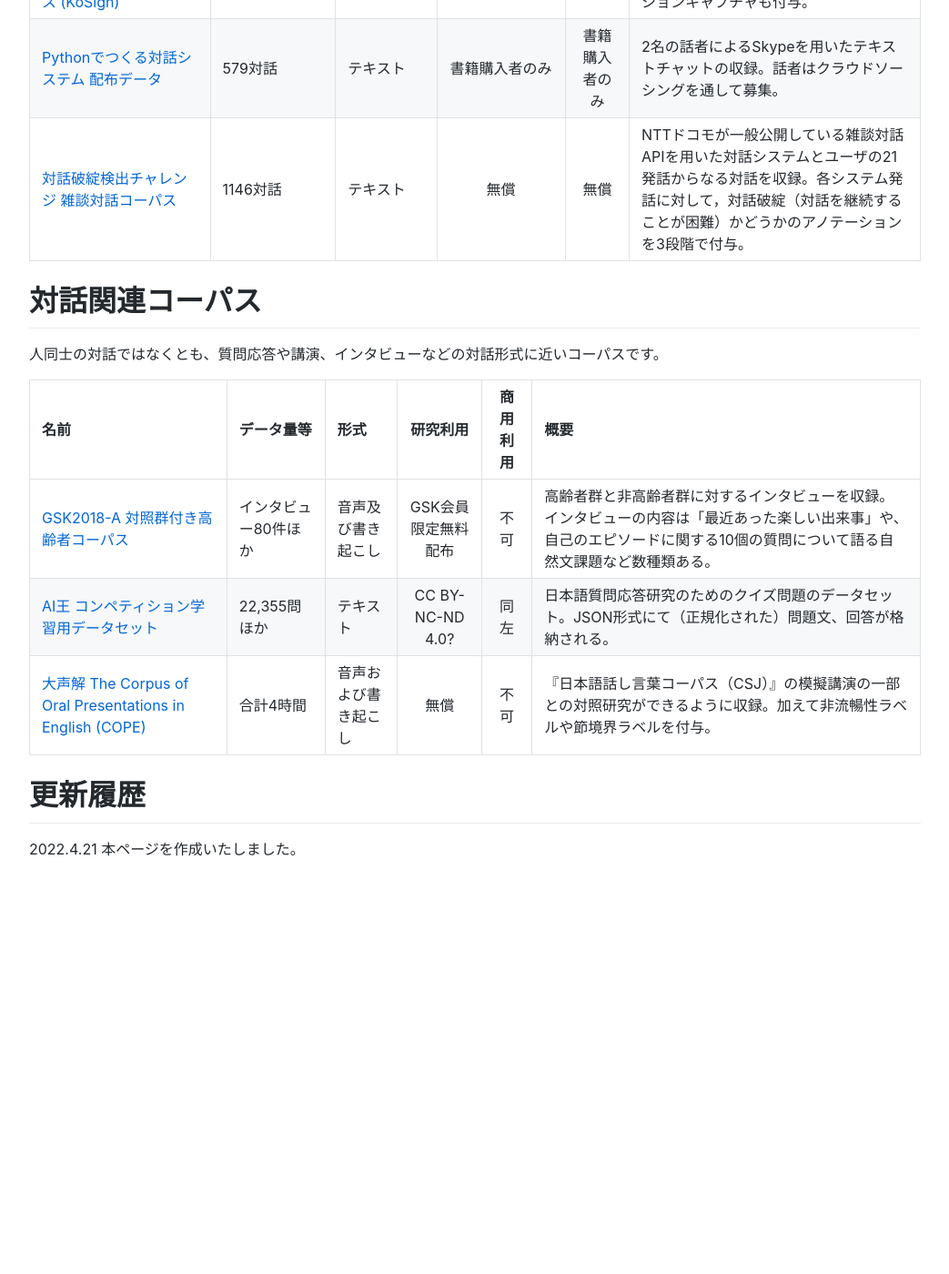
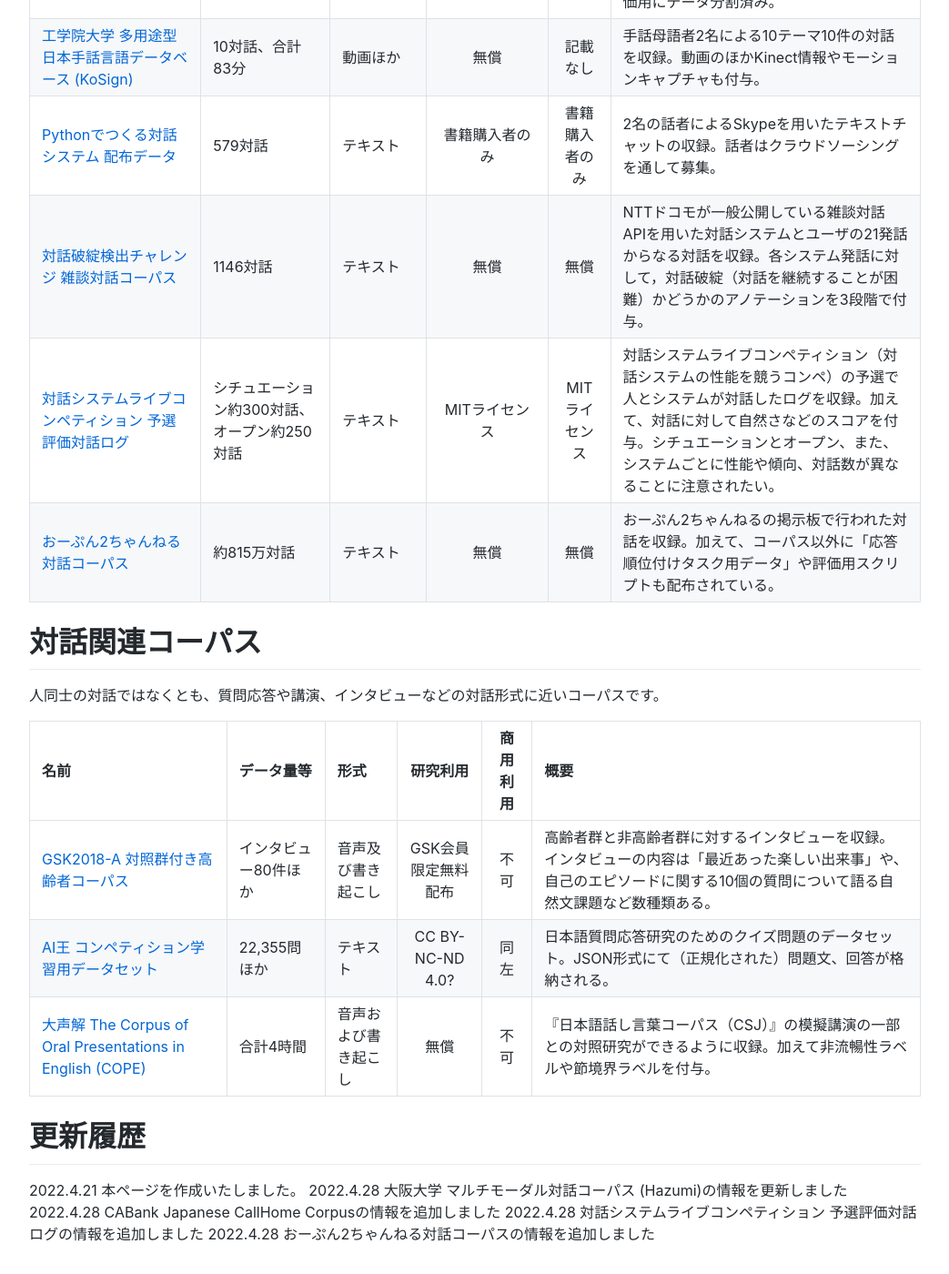
Before and after one commit to masahiro-mi/masahiro-mi.github.io, a Jekyll site: the page built from dialogue_corpus.md, in a window 1280 px wide and 1400 px high, scrolled down 3344 px. Shown: the whole window at 91% size, without its empty margins (118-1161 px from the left). Built offline with Jekyll 4.4.1, drawn with Linux system fonts in a browser that asks for light colours; comment, search, counter and statistics services are not loaded; before the commit the page ends 4321 px from its top, so only the background shows below that; some of the changed text lies outside the part shown.

Commit message:
Update dialogue_corpus.md

```diff
--- a/dialogue_corpus.md
+++ b/dialogue_corpus.md
@@ -7,7 +7,7 @@
 
 これは日本語を対象とする対話システムの構築に利用できる言語資源のリストです。
 
-本リストは、理化学研究所 吉野 幸一郎さん発案のもと、C4A研究所 中野 幹生さん、東北大学 赤間 怜奈さんにご協力をいただき、作成いたしました。
+本リストは、理化学研究所 吉野 幸一郎さん発案のもと、C4A研究所 中野 幹生さん、東北大学 赤間 怜奈さん、大阪大学 駒谷 和範さんにご協力をいただき、作成いたしました。
 
 もしこのリストに載っていないものや、新たにコーパスをリリースした際には是非、[issue](https://github.com/masahiro-mi/masahiro-mi.github.io/issues)やメールで教えてください。
 
@@ -18,6 +18,7 @@
 |:---|:---|:---|:---:|:---:|:---|
 | [名大会話コーパス](https://mmsrv.ninjal.ac.jp/nucc/)  | 129会話， 合計100時間 | 音声及び書き起こし | CC BY-NC-ND 4.0 | 同左 | 日本語母語話者同士の雑談を文字化したコーパス。 現在は国立国語研究所で公開。 |
 | [CABank Japanese Sakura Corpus](https://ca.talkbank.org/access/Sakura.html)  | 18会話， 合計7.5時間 | 動画及び書き起こし | TalkBank規約に従う | 同左 | 4話者1グループで行われた対話を文字化したコーパス。最初は対話のトピックを参加者に与えて対話を開始する。 |
+| [CABank Japanese CallHome Corpus](https://ca.talkbank.org/access/CallHome/jpn.html)  | 120会話，合計18.5時間 | 音声及び書き起こし | TalkBank規約に従う | 同左 | 北米在住の日本語母語話者による日本国内の家族や友人への国際通話。録音を了承したうえでの雑談。会話内容に制限なし。 |
 | [BTSJ日本語自然会話コーパス](https://ninjal-usamilab.info/lab/btsj_corpus2021/)  | 446会話、合計112.5時間 | 書き起こし（一部音声あり） | 無償（要申し込み） | 記載なし | いくつかの場面に分けて雑談を収録。「発話の重なり」や「沈黙」など語用論的分析に有益な情報を付与。 |
 | [日本語話題別会話コーパス (J-TOCC)](http://nakamata.info/database/)  | 15話題×120会話、合計150時間 | 書き起こし | 無償（要申し込み） | 記載なし | 話題ごと、話者ごとに同じ時間数の対話を収録。話者ごとに話題にどれだけ詳しいかという「話題精通度」情報を付与。 |
 | [日本語共感的音声対話コーパス (STUDIES)](https://www.nii.ac.jp/news/2022/0329.html)  | 長い対話150＋短い対話720、合計8時間 | 音声 | 無償（要申し込み） | 記載なし | 声優3名（講師役の女性1名と生徒役の男女各1名）による模擬対話音声を収録。対話は台本に従い、指定された感情で対話相手に共感するように発話。 |
@@ -25,7 +26,7 @@
 | [Capex雑談対話コーパス](https://prtimes.jp/main/html/rd/p/000000010.000070295.html)  | 約15,000対話 | テキストのみ | 無償 | 不可 | 雑談対話アプリの対話ログからシステムとユーザの対話（5ターン）を収集。システムの最終発話には対話破綻ラベルが付与されている。 |
 | [日本語日常会話コーパス Corpus of Everyday Japanese Conversation (CEJC)](https://www2.ninjal.ac.jp/conversation/cejc/design.html)  | 461対話、合計200時間 | 動画及び書き起こし | 無償・要申請または有償・要契約 | 可 | 各年代の男女、各4名による日常生活の対話を収録。一部に談話行為、韻律、話者のメタ情報などが付与されている。 |
 | [高齢者情報案内・傾聴対話コーパス](http://pomdp.net/elder-listen/) | 60対話、合計20時間 | 音声及び書き起こし | CC BY-NC-ND 4.0 | 記載なし | 国家資格を持った臨床心理士・介護士、学生（比較用）と高齢者との情報案内・傾聴対話を収録。対話内容はポジティブ・ネガティブなニュースの話題で構成される。 |
-| [大阪大学 マルチモーダル対話コーパス (Hazumi)](https://www.nii.ac.jp/dsc/idr/rdata/Hazumi/) | 記載なし | 音声・動画・Kinect情報・書き起こしほか | 無償・要申請 | 不可 | 対話エージェント（別室にて人が操作するWoZ形式）と人との対話の様子を収録。一部に姿勢や生体信号データも収録。 |
+| [大阪大学 マルチモーダル対話コーパス (Hazumi)](https://www.nii.ac.jp/dsc/idr/rdata/Hazumi/) | 89対話，合計23時間 | 音声・動画・Kinect情報・書き起こしほか | 無償・要申請 | 不可 | 対話エージェント（別室にて人が操作するWoZ形式）と人との対話の様子を収録。一部に姿勢や生体信号データも収録。 |
 | [京都観光案内対話データベース](https://alaginrc.nict.go.jp/slc-outline.html#2)  | 100会話， 合計50時間 | 音声及び書き起こし | ALAGIN会員のみ| 同左？ | プロの観光ガイド（3名）と、旅行者を模した被験者（100名）による2話者の対面対話を収録。1対話およそ30分程度。 |
 | [NICT声優対話コーパス](https://alaginrc.nict.go.jp/slc-outline.html#5)  | 21会話， 合計7.5時間 | 音声及び書き起こし | ALAGIN会員のみ | 同左？ | 声優2名による掛け合いを収録。ただしデータは1名分のみ配布。対話内容は京都観光案内対話データベースから抽出。 |
 | [GSK2007-A JEITAマルチモーダル対話コーパス](https://www.gsk.or.jp/catalog/gsk2007-a)  | 9対話、合計80分 | 動画、音声及び書き起こし | 有償 | 不可 | 人同士のタスク対話を収録。タスク内容は「顔課題」と「旅行課題」の二つ。形態素情報や対話構造、韻律に関するタグを付与。 |
@@ -45,10 +46,8 @@
 | [工学院大学 多用途型日本手話言語データベース (KoSign)](https://www.kogakuin.ac.jp/news/2021/062891.html)  | 10対話、合計83分 | 動画ほか | 無償 | 記載なし | 手話母語者2名による10テーマ10件の対話を収録。動画のほかKinect情報やモーションキャプチャも付与。 |
 | [Pythonでつくる対話システム 配布データ](https://github.com/dsbook/dsbook)  | 579対話 | テキスト | 書籍購入者のみ | 書籍購入者のみ | 2名の話者によるSkypeを用いたテキストチャットの収録。話者はクラウドソーシングを通して募集。 |
 | [対話破綻検出チャレンジ 雑談対話コーパス](https://sites.google.com/site/dialoguebreakdowndetection/chat-dialogue-corpus)  | 1146対話 | テキスト | 無償 | 無償 | NTTドコモが一般公開している雑談対話APIを用いた対話システムとユーザの21発話からなる対話を収録。各システム発話に対して，対話破綻（対話を継続することが困難）かどうかのアノテーションを3段階で付与。 |
-
-
-
-
+| [対話システムライブコンペティション 予選評価対話ログ](https://dialog-system-live-competition.github.io/dslc3/data.html)  | シチュエーション約300対話、オープン約250対話 | テキスト | MITライセンス | MITライセンス | 対話システムライブコンペティション（対話システムの性能を競うコンペ）の予選で人とシステムが対話したログを収録。加えて、対話に対して自然さなどのスコアを付与。シチュエーションとオープン、また、システムごとに性能や傾向、対話数が異なることに注意されたい。 |
+| [おーぷん2ちゃんねる対話コーパス](https://github.com/1never/open2ch-dialogue-corpus)  | 約815万対話 | テキスト | 無償 | 無償 | おーぷん2ちゃんねるの掲示板で行われた対話を収録。加えて、コーパス以外に「応答順位付けタスク用データ」や評価用スクリプトも配布されている。 |
 
 # 対話関連コーパス
 
@@ -63,3 +62,7 @@
 
 # 更新履歴
 2022.4.21 本ページを作成いたしました。
+2022.4.28 大阪大学 マルチモーダル対話コーパス (Hazumi)の情報を更新しました
+2022.4.28 CABank Japanese CallHome Corpusの情報を追加しました
+2022.4.28 対話システムライブコンペティション 予選評価対話ログの情報を追加しました
+2022.4.28 おーぷん2ちゃんねる対話コーパスの情報を追加しました
```
